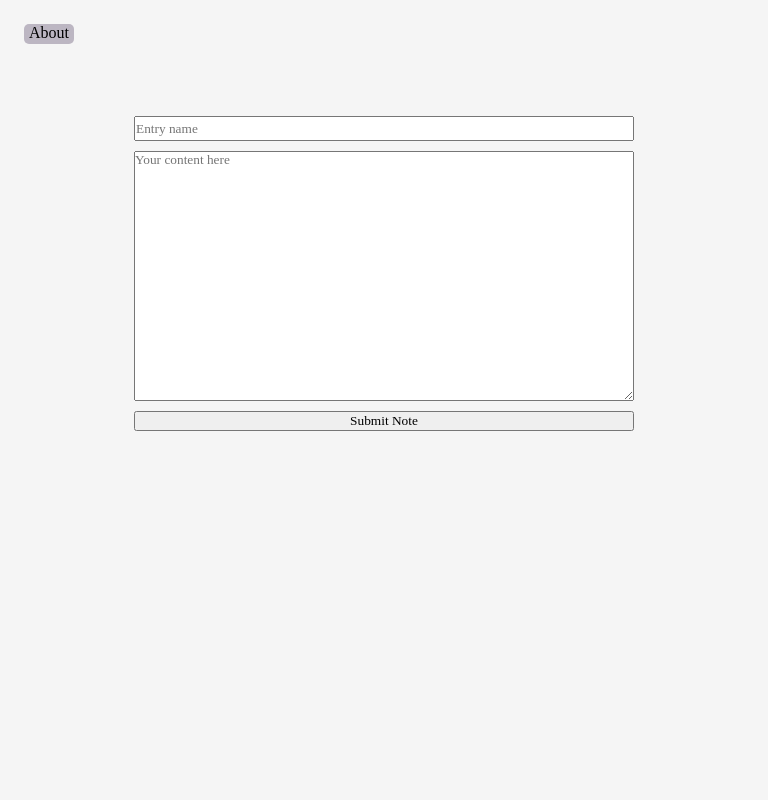
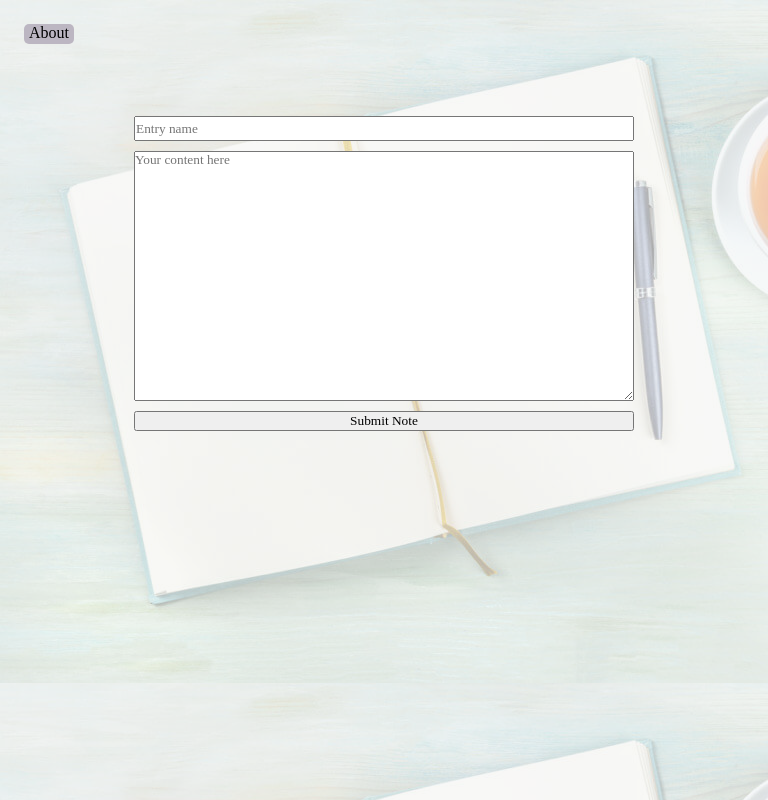
Before and after one commit to Abm32/Personal_diary_app_electronjs, an Electron app: page src/index.html in a window 768 px wide. Drawn offline with Linux system fonts and the light colour scheme.

Commit message:
Added bg-image
bgimage in home and about pg

```diff
--- a/src/index.html
+++ b/src/index.html
@@ -8,6 +8,7 @@
 	<link rel="stylesheet" href="main.css" />
 </head>
 <body>
+    <div id="background"></div>
 	<div class="ha" style="border-radius: 5px;"><a href="about.html" style="margin-left: 5px;">About</a></div>
 	<br><br>
 	<div class="container">
--- a/src/main.css
+++ b/src/main.css
@@ -9,6 +9,18 @@ body {
 	background-color: #f5f5f5;
 	padding: 1.5rem;
 }
+
+#background {
+    position: fixed;
+    top: 0;
+    left: 0;
+    width: 100%;
+    height: 100%;
+    background-image: url("bg.png");
+    opacity: 0.3;
+    z-index: -1;
+}
+
 .ha{
     width:50px;
     height:20px;
```
Also changed, not shown: src/bg.png (added).
